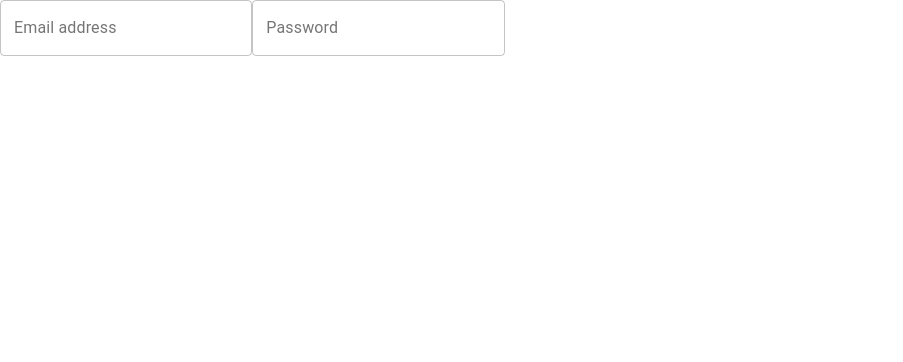
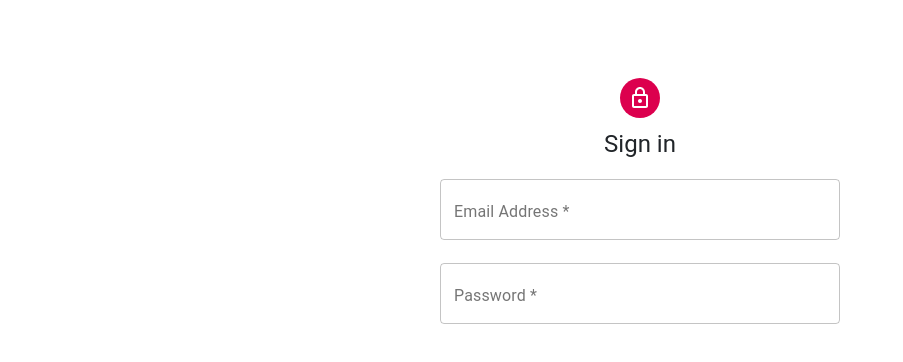
Before and after one commit to L1ght-time/dark-project-ts, a React (Create React App) app: page /sign-in in a window 1280 px wide. Shown: the top 362 px of the page, without its empty margins (0-903 px from the left). Built offline with nearby package versions, Linux system fonts and the light colour scheme.

Commit message:
[WIP] DPT-004
### features

-added logo
-added styles for filds

```diff
--- a/package.json
+++ b/package.json
@@ -4,6 +4,7 @@
   "private": true,
   "dependencies": {
     "@material-ui/core": "^4.12.3",
+    "@material-ui/icons": "^4.11.2",
     "@testing-library/jest-dom": "^5.14.1",
     "@testing-library/react": "^11.2.7",
     "@testing-library/user-event": "^12.8.3",
@@ -11,6 +12,8 @@
     "@types/node": "^12.20.20",
     "@types/react": "^17.0.19",
     "@types/react-dom": "^17.0.9",
+    "bootstrap": "^5.1.0",
+    "clsx": "^1.1.1",
     "eslint-config-prettier": "^8.3.0",
     "eslint-plugin-prettier": "^3.4.1",
     "formik": "^2.2.9",
--- a/src/components/formik/FieldFormik/index.tsx
+++ b/src/components/formik/FieldFormik/index.tsx
@@ -1,30 +1,24 @@
+import React, { FC } from 'react';
 import { TextField } from '@material-ui/core';
-import React, { FC } from 'react';
 
-interface FieldFormikProps {
-  name: string;
-  label: string;
-  type?: string;
-  autoComplete?: string;
-  variant?: 'standard' | 'filled' | 'outlined';
-}
+import FieldFormikProps from './types';
 
 const FieldFormik: FC<FieldFormikProps> = ({
   type = 'text',
   variant = 'outlined',
   autoComplete = 'off',
+  className = 'w-100 mb-4 pb-1',
   label,
   name,
-}) => {
-  return (
+}) => (
   <TextField
     id={name}
     type={type}
     label={label}
     variant={variant}
     autoComplete={autoComplete}
+    className={className}
   />
 );
-};
 
 export default FieldFormik;
--- /dev/null
+++ b/src/components/formik/FieldFormik/types.ts
@@ -0,0 +1,10 @@
+interface FieldFormikProps {
+  name: string;
+  label: string;
+  type?: string;
+  autoComplete?: string;
+  className?: string;
+  variant?: 'standard' | 'filled' | 'outlined';
+}
+
+export default FieldFormikProps;
--- /dev/null
+++ b/src/components/shared/IconWraper/index.tsx
@@ -0,0 +1,11 @@
+import React, { FC } from 'react';
+
+import IconWraperProps from './types';
+
+const IconWraper: FC<IconWraperProps> = ({ children, className, bg }) => (
+  <div className={className} style={{ backgroundColor: bg }}>
+    {children}
+  </div>
+);
+
+export default IconWraper;
--- /dev/null
+++ b/src/components/shared/IconWraper/types.ts
@@ -0,0 +1,9 @@
+import { ReactNode } from 'react';
+
+interface IconWraperProps {
+  children: ReactNode;
+  bg: string;
+  className?: string;
+}
+
+export default IconWraperProps;
--- a/src/index.tsx
+++ b/src/index.tsx
@@ -2,6 +2,7 @@ import React from 'react';
 import ReactDOM from 'react-dom';
 import { BrowserRouter as Router, Switch } from 'react-router-dom';
 
+import 'bootstrap/dist/css/bootstrap.min.css';
 import './index.css';
 import App from './App';
 import reportWebVitals from './reportWebVitals';
--- a/src/pages/SignIn/index.tsx
+++ b/src/pages/SignIn/index.tsx
@@ -1,13 +1,31 @@
 import React, { FC } from 'react';
+import clsx from 'clsx';
+import { LockOutlined } from '@material-ui/icons';
+import { Typography } from '@material-ui/core';
+
 import useStyles from './style';
 import FieldFormik from '../../components/formik/FieldFormik';
+import IconWraper from '../../components/shared/IconWraper';
 
 const SignIn: FC = () => {
   const styles = useStyles();
   return (
-    <form className={styles.root}>
-      <FieldFormik name="email" label="Email address" />
-      <FieldFormik name="password" type="password" label="Password" />
+    <form
+      className={clsx('d-flex flex-column mt-5 ms-auto me-auto', styles.form)}
+    >
+      <IconWraper
+        className={clsx('rounded-circle', styles.formLogoWr)}
+        bg='rgb(220, 0, 78)'
+      >
+        <LockOutlined className={styles.formLogo} />
+      </IconWraper>
+
+      <Typography variant='h5' component='p' className='text-center mb-4'>
+        Sign in
+      </Typography>
+
+      <FieldFormik name='email' label='Email Address *' />
+      <FieldFormik type='password' name='password' label='Password *' />
     </form>
   );
 };
--- a/src/pages/SignIn/style.ts
+++ b/src/pages/SignIn/style.ts
@@ -1,11 +1,22 @@
 import { makeStyles } from '@material-ui/core/styles';
 
 const useStyles = makeStyles((theme) => ({
-  root: {
-    '& > *': {
-      margin: theme.spacing(1),
-      width: '25ch',
-    },
+  form: {
+    width: '400px',
+  },
+
+  formLogoWr: {
+    display: 'flex',
+    justifyContent: 'center',
+    alignItems: 'center',
+    width: '40px',
+    minWidth: '40px',
+    height: '40px',
+    margin: '30px auto 10px auto',
+  },
+
+  formLogo: {
+    color: '#fff',
   },
 }));
 
```
Also changed, not shown: 2 other files (tests, documents, lock files or other folders). Lines whose indentation alone changed are shown as unchanged.
